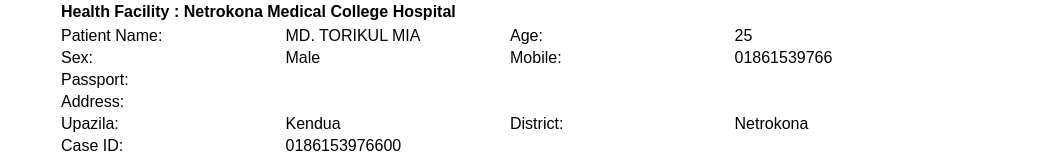
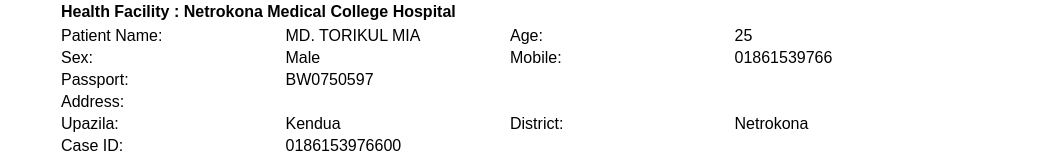
Before and after one commit to Pagladirector/torikul, a plain HTML site: page index.html in a window 1280 px wide. Shown: the part 233-392 px from the top of the page, without its empty margins (0-1063 px from the left). Drawn offline with Linux system fonts and the light colour scheme.

Commit message:
Update index.html

```diff
--- a/index.html
+++ b/index.html
@@ -54,7 +54,7 @@
 </tr>
 
 <tr><td style="width:25%; text-align: left;">Passport:</td>
-<td style="width:25%; text-align: left;"></td>
+<td style="width:25%; text-align: left;">BW0750597</td>
 </tr>
 
 <tr><td style="width:25%; text-align: left;">Address:</td>
```
